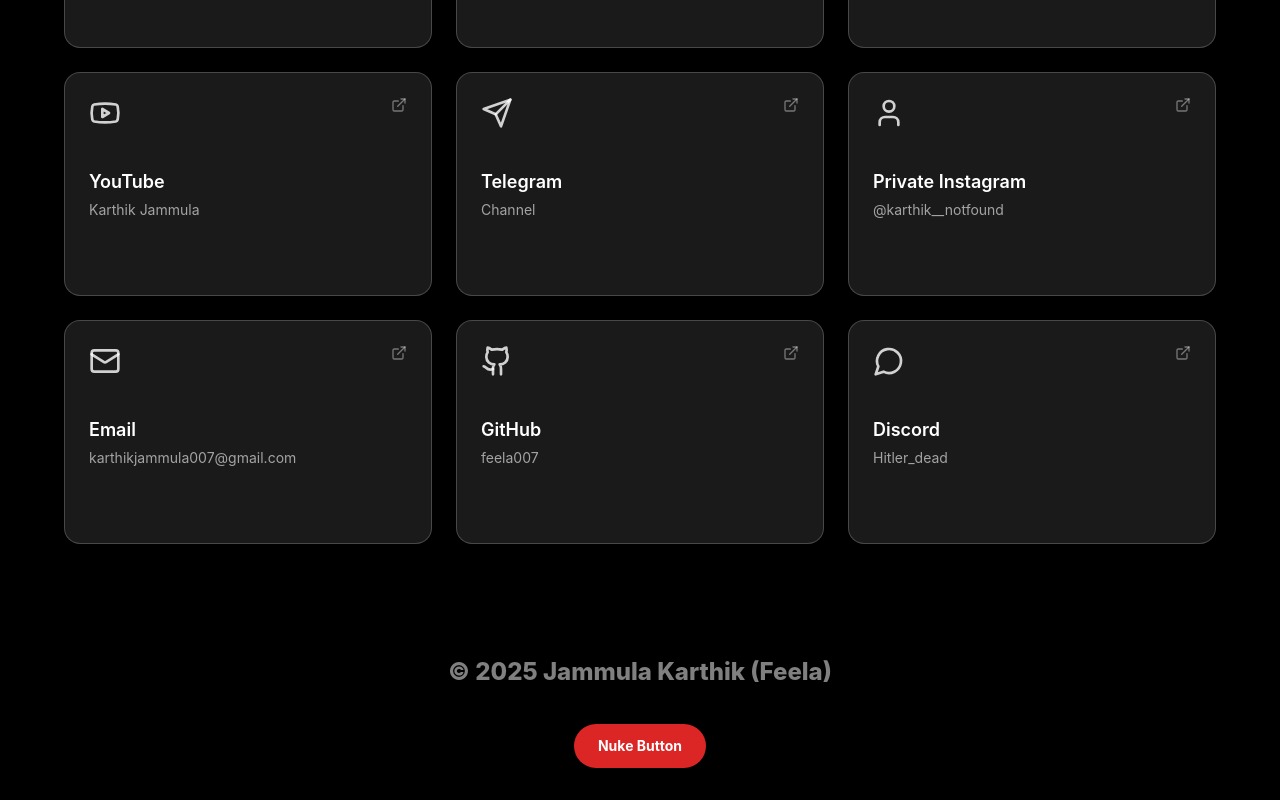
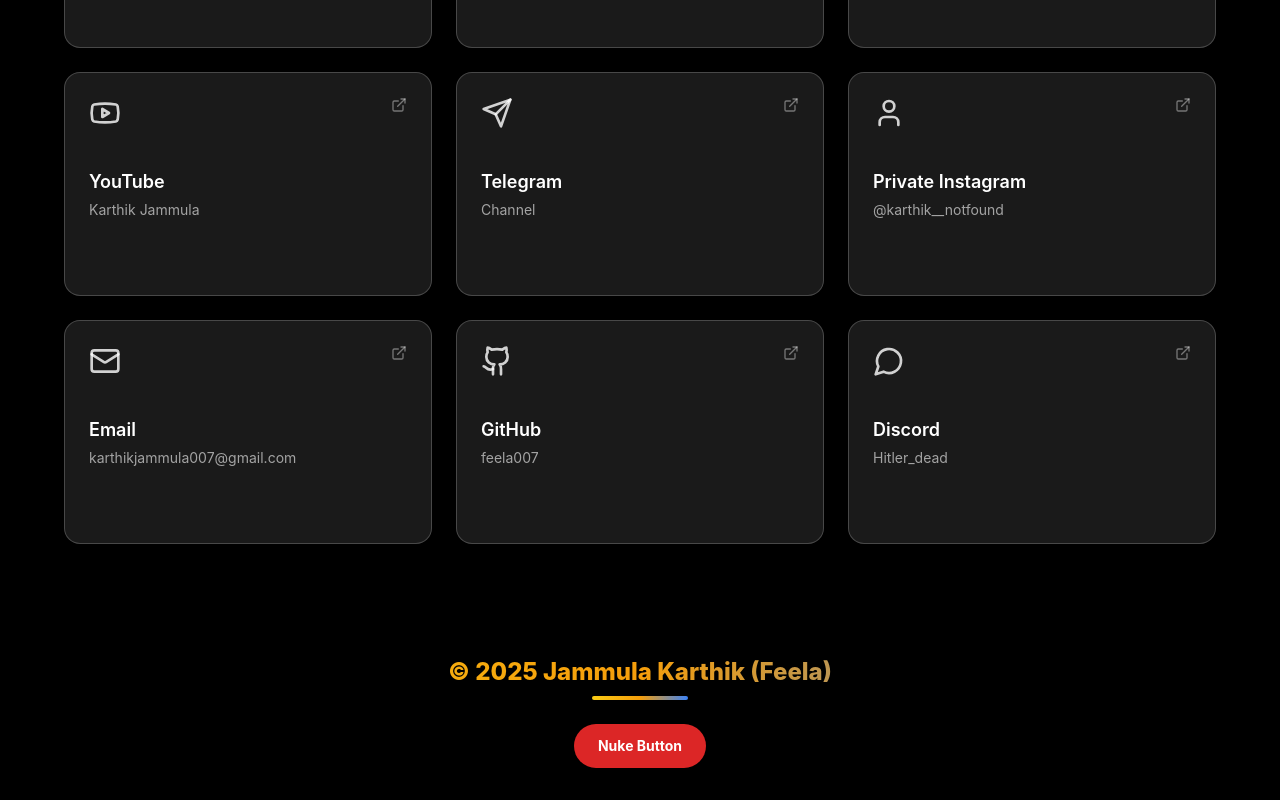
Before and after one commit to FEELA007/-PortfolioWebsite, a React (Vite) app: page / in a window 1280 px wide. Shown: the part 1212-2012 px from the top of the page. Built offline with nearby package versions, Linux system fonts and the light colour scheme.

Commit message:
Update index.css

```diff
--- a/src/index.css
+++ b/src/index.css
@@ -30,6 +30,27 @@
     @apply bg-gradient-to-r from-blue-400 via-purple-500 to-pink-500 bg-clip-text text-transparent;
   }
 
+  .gradient-gold-blue {
+    @apply bg-gradient-to-r from-yellow-400 via-amber-500 to-blue-500 bg-clip-text text-transparent;
+  }
+
+
+  @keyframes underline-shoot {
+    0% {
+      width: 0;
+      opacity: 0;
+    }
+    100% {
+      width: 96px;
+      opacity: 1;
+    }
+  }
+
+  .animate-shoot-line {
+    animation: underline-shoot 0.4s ease-out forwards;
+  }
+
+
   @keyframes shake {
     0% { transform: translate(0px, 0px) rotate(0deg); }
     20% { transform: translate(-5px, 5px) rotate(-1deg); }
@@ -43,6 +64,7 @@
     animation: shake 0.6s infinite;
   }
 
+
   .horror-font {
     font-family: 'Creepster', cursive;
   }
```
